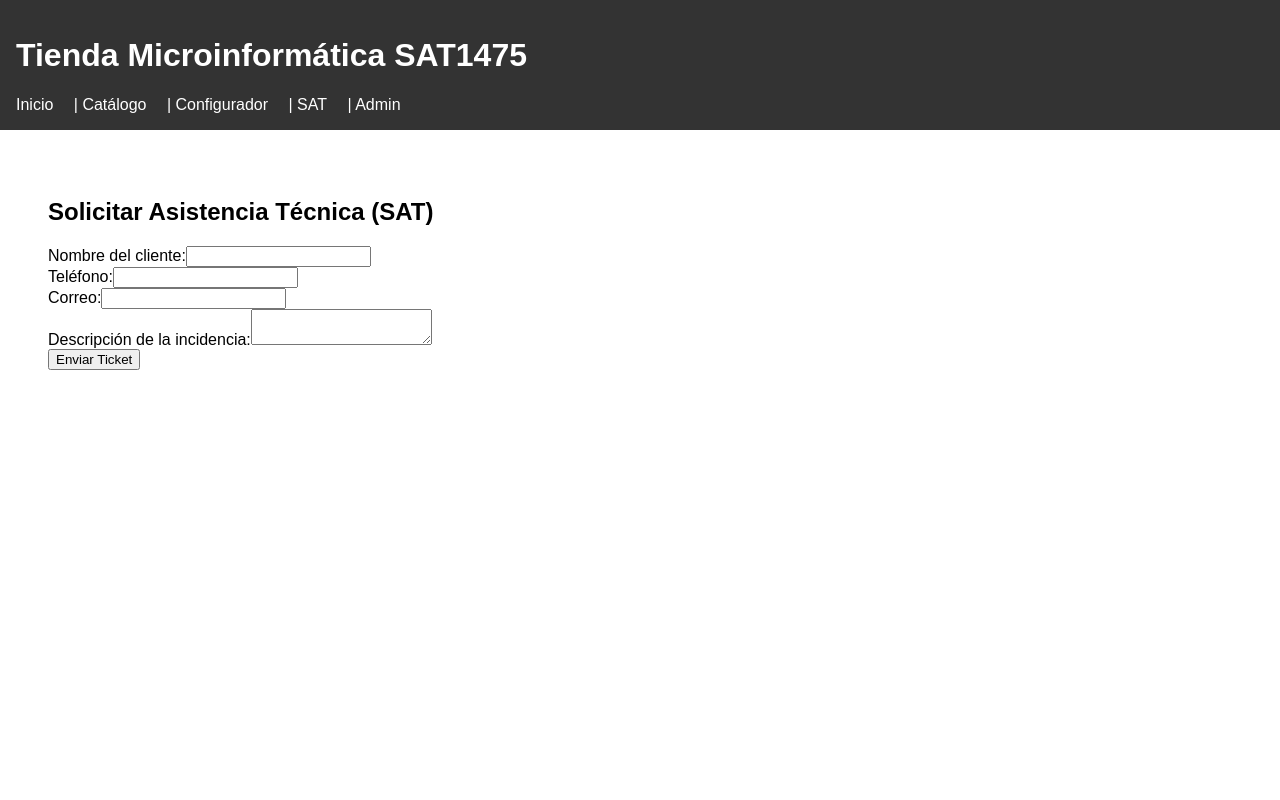
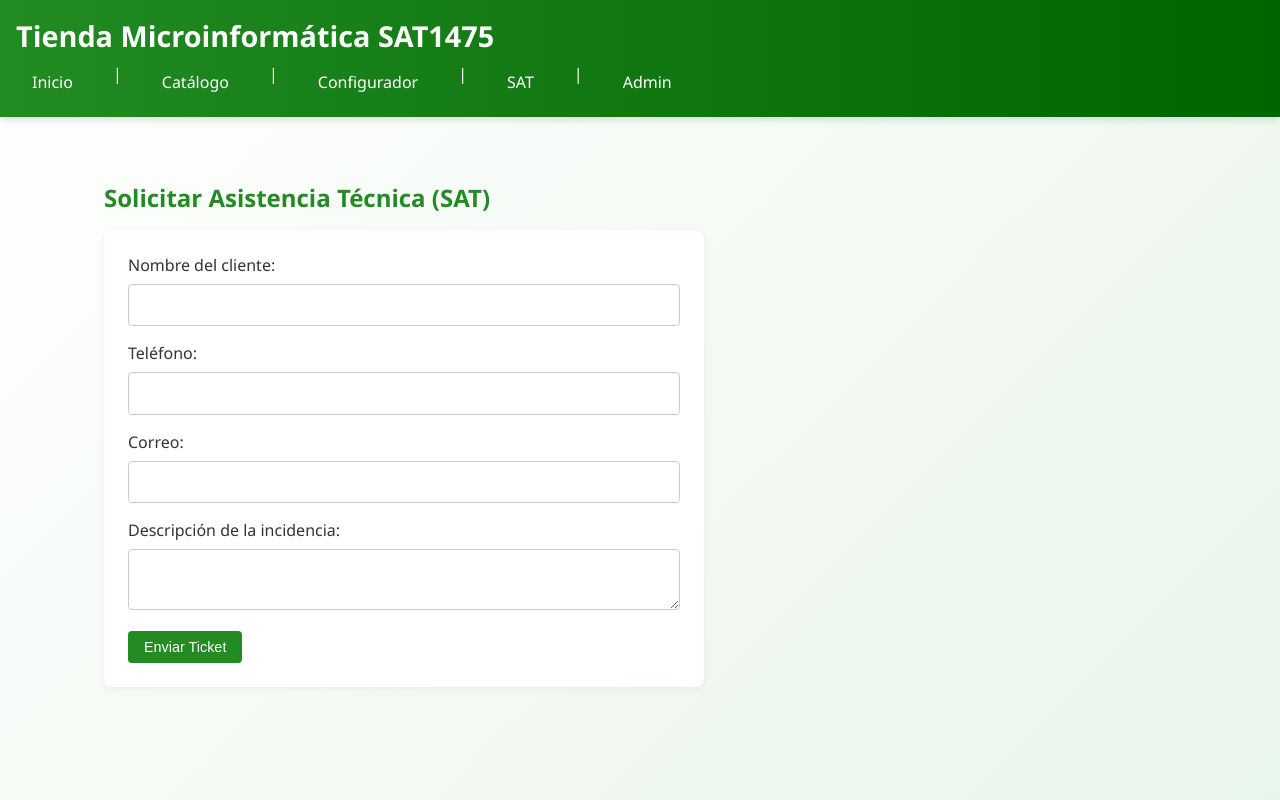
Before and after one commit to PabloBCastellano/SAT1475, a React (Create React App) app in the folder frontend/: page /sat in a window 1280 px wide. Built offline with nearby package versions, Linux system fonts and the light colour scheme.

Commit message:
feat: añadir estilo moderno con paleta verde, blanco, negro y rojo (sandía)

```diff
--- a/frontend/src/App.css
+++ b/frontend/src/App.css
@@ -1,32 +1,214 @@
 /* src/App.css */
+
+/* Reset y tipografía */
+* {
+  margin: 0;
+  padding: 0;
+  box-sizing: border-box;
+}
+
 body {
-  margin: 0;
-  font-family: sans-serif;
+  font-family: 'Segoe UI', Tahoma, Geneva, Verdana, sans-serif;
+  background-color: #f8f9fa; /* Fondo claro general */
+  color: #212529; /* Texto oscuro */
 }
 
 .App {
   min-height: 100vh;
   display: flex;
   flex-direction: column;
+  background: linear-gradient(135deg, #ffffff 0%, #e8f5e9 100%); /* Fondo blanco con toque verde claro */
 }
 
-main {
-  flex: 1;
-  padding: 1rem;
+/* Estilo del header */
+header {
+  background: linear-gradient(90deg, #228B22 0%, #006400 100%); /* Verde bosque */
+  color: white;
+  padding: 1rem 2rem;
+  box-shadow: 0 4px 6px rgba(0, 0, 0, 0.1);
 }
 
-header {
-  padding: 1rem;
-  background-color: #333;
-  color: white;
+header h1 {
+  font-size: 1.8rem;
+  margin-bottom: 0.5rem;
+}
+
+header nav {
+  display: flex;
+  gap: 1.5rem;
 }
 
 header nav a {
   color: white;
-  margin-right: 1rem;
   text-decoration: none;
+  font-weight: 500;
+  padding: 0.5rem 1rem;
+  border-radius: 4px;
+  transition: background-color 0.3s ease;
 }
 
 header nav a:hover {
-  text-decoration: underline;
+  background-color: rgba(255, 255, 255, 0.1);
 }
+
+/* Contenido principal */
+main {
+  flex: 1;
+  padding: 2rem;
+  max-width: 1200px;
+  margin: 0 auto;
+  width: 100%;
+}
+
+/* Estilos generales de secciones */
+section {
+  margin-bottom: 2rem;
+}
+
+h2, h3 {
+  color: #228B22; /* Verde bosque */
+  margin-bottom: 1rem;
+}
+
+/* Estilos de tablas */
+table {
+  width: 100%;
+  border-collapse: collapse;
+  margin-top: 1rem;
+  background-color: white;
+  box-shadow: 0 2px 8px rgba(0, 0, 0, 0.05);
+  border-radius: 8px;
+  overflow: hidden;
+}
+
+th, td {
+  padding: 12px 15px;
+  text-align: left;
+  border-bottom: 1px solid #e0e0e0;
+}
+
+th {
+  background-color: #228B22;
+  color: white;
+  font-weight: 600;
+}
+
+tr:nth-child(even) {
+  background-color: #f9f9f9;
+}
+
+tr:hover {
+  background-color: #f1f8e9; /* Verde claro al hacer hover */
+}
+
+/* Botones */
+button {
+  background-color: #228B22; /* Verde */
+  color: white;
+  border: none;
+  padding: 8px 16px;
+  border-radius: 4px;
+  cursor: pointer;
+  font-size: 0.9rem;
+  transition: background-color 0.3s ease, transform 0.2s ease;
+}
+
+button:hover {
+  background-color: #006400; /* Verde oscuro */
+  transform: scale(1.02);
+}
+
+button:active {
+  transform: scale(0.98);
+}
+
+/* Botón de estado rojo (como sandía) */
+button.estado-rojo {
+  background-color: #e53935; /* Rojo intenso */
+}
+
+button.estado-rojo:hover {
+  background-color: #c62828; /* Rojo más oscuro */
+}
+
+/* Formularios */
+form {
+  background-color: white;
+  padding: 1.5rem;
+  border-radius: 8px;
+  box-shadow: 0 2px 8px rgba(0, 0, 0, 0.05);
+  max-width: 600px;
+  margin: 1rem 0;
+}
+
+form div {
+  margin-bottom: 1rem;
+}
+
+form label {
+  display: block;
+  margin-bottom: 0.5rem;
+  color: #333;
+  font-weight: 500;
+}
+
+form input,
+form select,
+form textarea {
+  width: 100%;
+  padding: 0.7rem;
+  border: 1px solid #ccc;
+  border-radius: 4px;
+  font-size: 1rem;
+}
+
+form input:focus,
+form select:focus,
+form textarea:focus {
+  outline: none;
+  border-color: #228B22;
+  box-shadow: 0 0 0 2px rgba(34, 139, 34, 0.2);
+}
+
+/* Página de inicio */
+.home-intro {
+  text-align: center;
+  padding: 2rem;
+  background: linear-gradient(135deg, #228B22 0%, #006400 100%);
+  color: white;
+  border-radius: 8px;
+  margin-bottom: 2rem;
+}
+
+.home-intro h2 {
+  color: white;
+}
+
+/* Estilo para listados (productos, tickets) */
+.lista-elementos {
+  display: grid;
+  grid-template-columns: repeat(auto-fill, minmax(280px, 1fr));
+  gap: 1.5rem;
+  margin-top: 1rem;
+}
+
+.lista-elementos > div {
+  background-color: white;
+  padding: 1.5rem;
+  border-radius: 8px;
+  box-shadow: 0 2px 8px rgba(0, 0, 0, 0.05);
+  border: 1px solid #e0e0e0;
+}
+
+.lista-elementos h3 {
+  color: #228B22;
+}
+
+.lista-elementos p {
+  color: #555;
+  margin: 0.5rem 0;
+}
+
+.lista-elementos button {
+  margin-top: 0.5rem;
+}
--- a/frontend/src/pages/Home.js
+++ b/frontend/src/pages/Home.js
@@ -3,7 +3,7 @@ import React from 'react';
 
 const Home = () => {
   return (
-    <div style={{ padding: '2rem' }}>
+    <div className="home-intro">
       <h2>Bienvenido a SAT1475</h2>
       <p>La tienda de microinformática más completa del sector.</p>
       <ul>
```
